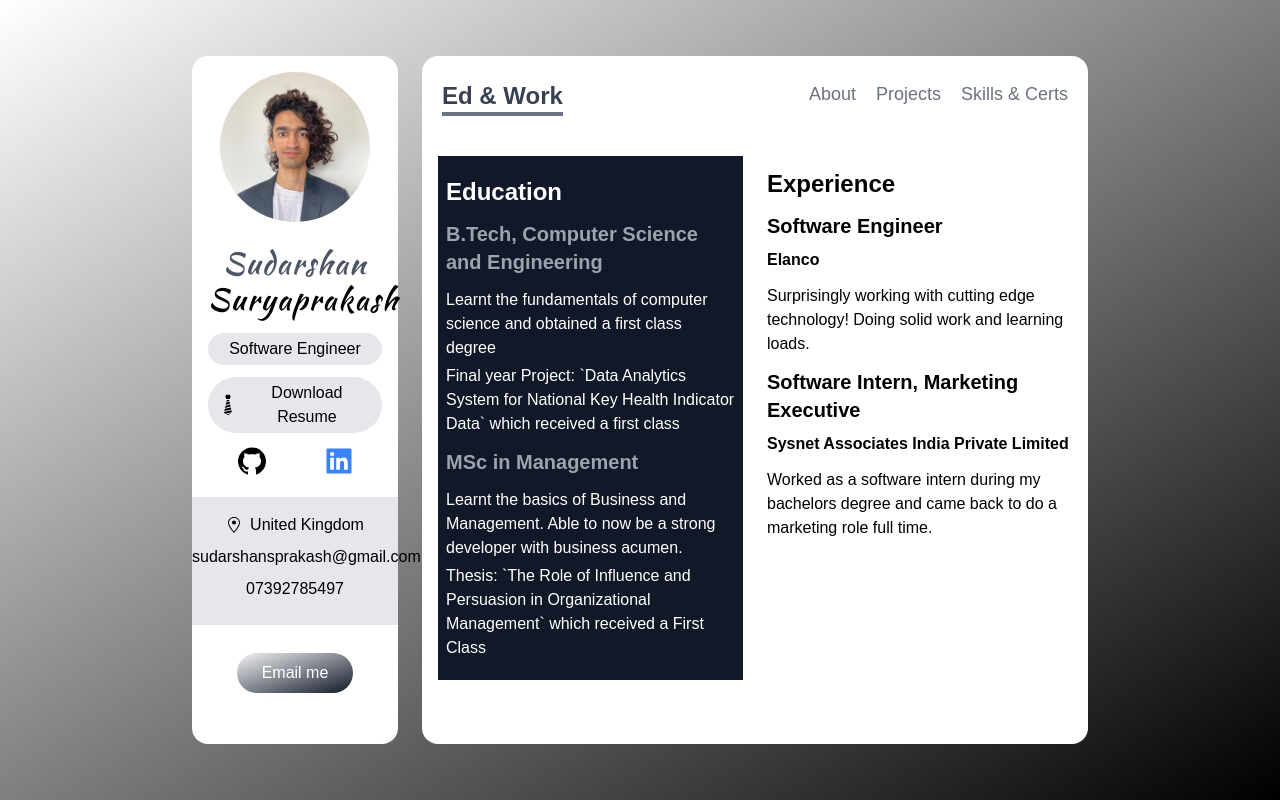
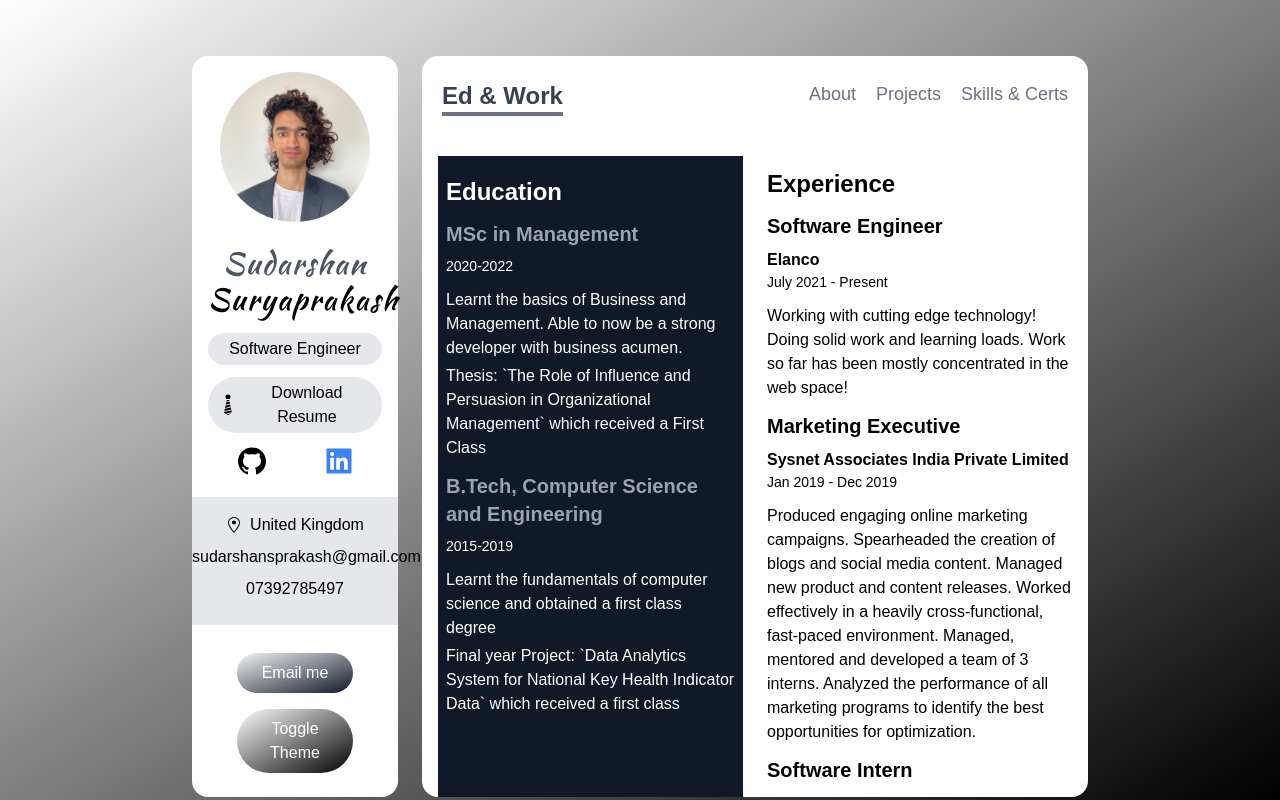
Before and after one commit to SudarshanSuryaprakash/Portfolio, a Next.js app: page /resume in a window 1280 px wide. Built offline with nearby package versions, Linux system fonts and the light colour scheme.

Commit message:
feat(tailwind, resume): dark mode, content

```diff
--- a/Components/Navbar.tsx
+++ b/Components/Navbar.tsx
@@ -14,10 +14,10 @@ const Navbar = () => {
   }, [pathname]);
   return (
     <div className='flex justify-between px-5 py-3 my-3'>
-      <span className='font-bold text-gray-700 text-xl border-b-4 border-gray-500 md:text-2xl'>
+        <span className='font-bold dark:text-gray-300 text-gray-700 text-xl border-b-4 border-gray-500 md:text-2xl'>
         {activePage}
       </span>
-      <div className='text-gray-500 text-lg space-x-5 flex'>
+        <div className='dark:text-gray-200 text-gray-500 text-lg space-x-5 flex'>
         <NavItem
           activePage={activePage}
           setActivePage={setactivePage}
--- a/Components/Sidebar.tsx
+++ b/Components/Sidebar.tsx
@@ -4,10 +4,15 @@ import { GoLocation } from 'react-icons/go';
 import { GiTie } from 'react-icons/gi';
 import Link from 'next/link';
 import Image from 'next/image';
+import {useTheme} from 'next-themes'
 
 const Sidebar = () => {
+    const {theme, setTheme} = useTheme()
+    const toggleTheme = () => {
+        setTheme(theme === 'light' ? 'dark' : 'light')
+    }
   return (
-    <div>
+    <div className='text-black'>
       <Image
         src='/SudarshanOfficial.jpg'
         width='150'
@@ -15,8 +20,8 @@ const Sidebar = () => {
         className='w-32 h-32 mx-auto rounded-full'
         alt='Sudarshan'
       />
-      <h3 className='my-4 text-3xl font-medium tracking-wider font-kaushan'>
-        <span className='text-gray-600'>Sudarshan </span>
+        <h3 className='my-4 text-3xl font-medium tracking-wider font-kaushan dark:text-white'>
+            <span className='dark:text-gray-400 text-gray-600'>Sudarshan </span>
         Suryaprakash
       </h3>
       <p className='px-2 py-1 my-3 bg-gray-200 rounded-full'>
@@ -61,9 +66,9 @@ const Sidebar = () => {
       >
         Email me
       </button>
-      {/* <button className='w-8/12 px-5 py-2 my-2 text-white rounded-full bg-gradient-to-br from-white to-black focus:outline-none '>
-        Toggle Ui
-      </button> */}
+      <button onClick={toggleTheme} className='w-8/12 px-5 py-2 my-2 text-white rounded-full bg-gradient-to-br from-white to-black focus:outline-none '>
+        Toggle Theme
+      </button>
     </div>
   );
 };
--- a/Components/SkillCard.tsx
+++ b/Components/SkillCard.tsx
@@ -5,9 +5,9 @@ const SkillCard: FunctionComponent<{ skill: ISkill }> = ({
 }) => {
   return (
     <div className='p-2 items-center flex space-x-4'>
-      <Icon className='w-12 h-12 text-gray-700' />
+        <Icon className='w-12 h-12 text-gray-700 dark:text-white' />
       <div>
-        <h4 className='font-bold text-gray-900'>{title}</h4>
+          <h4 className='font-bold dark:text-gray-100 text-gray-900'>{title}</h4>
         <p>{description}</p>
       </div>
     </div>
--- a/package.json
+++ b/package.json
@@ -10,9 +10,11 @@
   },
   "dependencies": {
     "next": "11.1.2",
+    "next-themes": "^0.0.15",
     "react": "17.0.2",
     "react-dom": "17.0.2",
-    "react-icons": "^4.2.0"
+    "react-icons": "^4.2.0",
+    "tailwind-scrollbar": "^1.3.1"
   },
   "devDependencies": {
     "@types/react": "17.0.22",
--- a/pages/_app.tsx
+++ b/pages/_app.tsx
@@ -1,20 +1,23 @@
-import '../styles/globals.css';
-import type { AppProps } from 'next/app';
+import "../styles/globals.css";
+import type { AppProps } from "next/app";
+import { ThemeProvider } from "next-themes";
 
-import Navbar from '../Components/Navbar';
-import Sidebar from '../Components/Sidebar';
+import Navbar from "../Components/Navbar";
+import Sidebar from "../Components/Sidebar";
 
 function MyApp({ Component, pageProps }: AppProps) {
     return (
-    <div className='px-5 lg:px-48 grid grid-cols-12 gap-6 my-14 lg:h-screen lg:my-0 py-14 md:px-32'>
-      <div className='p-4 text-center bg-white col-span-12 lg:col-span-3 rounded-2xl'>
+        <ThemeProvider attribute="class">
+            <div className="px-5 lg:px-48 grid grid-cols-12 gap-6 my-14 lg:h-screen lg:my-0 py-14 md:px-32">
+                <div className=" dark:bg-black p-4 text-center bg-white col-span-12 lg:col-span-3 rounded-2xl">
                     <Sidebar />
                 </div>
-      <div className='overflow-hidden bg-white col-span-12 lg:col-span-9 rounded-2xl'>
+                <div className="overflow-y-auto scrollbar-thin scrollbar-thumb-gray-900 scrollbar-track-gray-100 bg-white col-span-12 lg:col-span-9 rounded-2xl dark:bg-black">
                     <Navbar />
                     <Component {...pageProps} />
                 </div>
             </div>
+        </ThemeProvider>
     );
 }
 export default MyApp;
--- a/pages/_document.tsx
+++ b/pages/_document.tsx
@@ -3,7 +3,7 @@ import Document, { Html, Head, Main, NextScript } from "next/document";
 class MyDocument extends Document {
   render() {
     return (
-      <Html>
+      <Html className='dark'>
         <Head>
           <link rel="preconnect" href="https://fonts.googleapis.com" />
           <link
--- a/pages/resume.tsx
+++ b/pages/resume.tsx
@@ -2,60 +2,87 @@
 
 const resume = () => {
     return (
-    <div className='p-4'>
+        <div className="p-4">
             {/* education and experience */}
-      <div className='grid gap-6 md:grid-cols-2'>
-        <div className='bg-gray-900 text-white p-2'>
-          <h5 className='my-3 text-2xl font-bold'>Education</h5>
-          <div className=''>
-            <h5 className='my-2 text-xl font-bold text-gray-400'>
+            <div className="grid gap-6 md:grid-cols-2">
+                <div className="bg-gray-900 text-white p-2">
+                    <h5 className="my-3 text-2xl font-bold">Education</h5>
+                    <h5 className="my-2 text-xl font-bold text-gray-400 ">
+                        MSc in Management
+                    </h5>
+                    <p className="text-sm">2020-2022</p>
+                    <div className="my-3 font-medium flex flex-col gap-1">
+                        <p>
+                            Learnt the basics of Business and Management. Able
+                            to now be a strong developer with business acumen.
+                        </p>
+                        <p>
+                            Thesis: `The Role of Influence and Persuasion in
+                            Organizational Management` which received a First
+                            Class
+                        </p>
+                    </div>
+                    <h5 className="my-2 text-xl font-bold text-gray-400">
                         B.Tech, Computer Science and Engineering
                     </h5>
-            <div className='my-3 flex flex-col gap-1'>
+                    <p className="text-sm">2015-2019</p>
+                    <div className="my-3 flex flex-col gap-1">
                         <p>
-                Learnt the fundamentals of computer science and obtained a first
-                class degree
+                            Learnt the fundamentals of computer science and
+                            obtained a first class degree
                         </p>
                         <p>
-                Final year Project: `Data Analytics System for National Key
-                Health Indicator Data` which received a first class
-              </p>
-            </div>
-            <h5 className='my-2 text-xl font-bold text-gray-400 '>
-              MSc in Management
-            </h5>
-            <div className='my-3 font-medium flex flex-col gap-1'>
-              <p>
-                Learnt the basics of Business and Management. Able to now be a
-                strong developer with business acumen.
-              </p>
-              <p>
-                Thesis: `The Role of Influence and Persuasion in Organizational
-                Management` which received a First Class
+                            Final year Project: `Data Analytics System for
+                            National Key Health Indicator Data` which received a
+                            first class
                         </p>
                     </div>
                 </div>
-        </div>
                 <div>
-          <h5 className='my-3 text-2xl font-bold'>Experience</h5>
-          <div className=''>
-            <h5 className='my-2 text-xl font-bold'>Software Engineer</h5>
-            <p className='font-semibold'>Elanco</p>
-            <p className='my-3'>
-              Surprisingly working with cutting edge technology! Doing solid
-              work and learning loads.
+                    <h5 className="my-3 text-2xl font-bold">Experience</h5>
+                    <div className="">
+                        <h5 className="my-2 text-xl font-bold">
+                            Software Engineer
+                        </h5>
+                        <p className="dark:text-gray-300 font-semibold">Elanco</p>
+                        <p className="dark:text-gray-300 text-sm">July 2021 - Present</p>
+                        <p className="my-3">
+                            Working with cutting edge technology! Doing solid
+                            work and learning loads. Work so far has been mostly
+                            concentrated in the web space!
                         </p>
                     </div>
-          <div className=''>
-            <h5 className='my-2 text-xl font-bold'>
-              Software Intern, Marketing Executive
+                    <div className="">
+                        <h5 className="my-2 text-xl font-bold">
+                            Marketing Executive
                         </h5>
-            <p className='font-semibold'>
+                        <p className="dark:text-gray-300 font-semibold">
                             Sysnet Associates India Private Limited
                         </p>
-            <p className='my-3'>
-              Worked as a software intern during my bachelors degree and came
-              back to do a marketing role full time.
+                        <p className="dark:text-gray-300 text-sm">Jan 2019 - Dec 2019</p>
+                        <p className="my-3">
+                            Produced engaging online marketing campaigns.
+                            Spearheaded the creation of blogs and social media
+                            content. Managed new product and content releases.
+                            Worked effectively in a heavily cross-functional,
+                            fast-paced environment. Managed, mentored and
+                            developed a team of 3 interns. Analyzed the
+                            performance of all marketing programs to identify
+                            the best opportunities for optimization.
+                        </p>
+                    </div>
+                    <div className="">
+                        <h5 className="my-2 text-xl font-bold">
+                            Software Intern
+                        </h5>
+                        <p className="dark:text-gray-300 font-semibold">
+                            Sysnet Associates India Private Limited
+                        </p>
+                        <p className="dark:text-gray-300 text-sm">Jun - Aug 2018</p>
+                        <p className="my-3">
+                            Mostly requirements engineering. Got involved with
+                            the marketing department and got offered a permanent
+                            position there.
                         </p>
                     </div>
                 </div>
--- a/pages/skills.tsx
+++ b/pages/skills.tsx
@@ -4,7 +4,7 @@ import Link from 'next/link';
 
 const skills = () => {
   return (
-    <div className='mx-2 '>
+    <div className='mx-2'>
       <div className='grid gap-9 md:grid-cols-2 '>
         <div>
           <h5 className='my-3 text-2xl font-bold'>Languages</h5>
--- a/tailwind.config.js
+++ b/tailwind.config.js
@@ -1,6 +1,6 @@
 module.exports = {
   purge: ["./pages/**/*.{js,ts,jsx,tsx}", "./components/**/*.{js,ts,jsx,tsx}"],
-  darkMode: false, // or 'media' or 'class'
+  darkMode: 'class', // or 'media' or 'class'
   theme: {
     fontFamily: {
       kaushan: ['Kaushan Script']
@@ -10,5 +10,7 @@ module.exports = {
   variants: {
     extend: {},
   },
-  plugins: [],
+  plugins: [
+    require('tailwind-scrollbar')
+  ],
 };
```
Also changed, not shown: pages/index.tsx (+3 -4 lines), 1 other file (tests, documents, lock files or other folders). Lines whose indentation alone changed are shown as unchanged.
